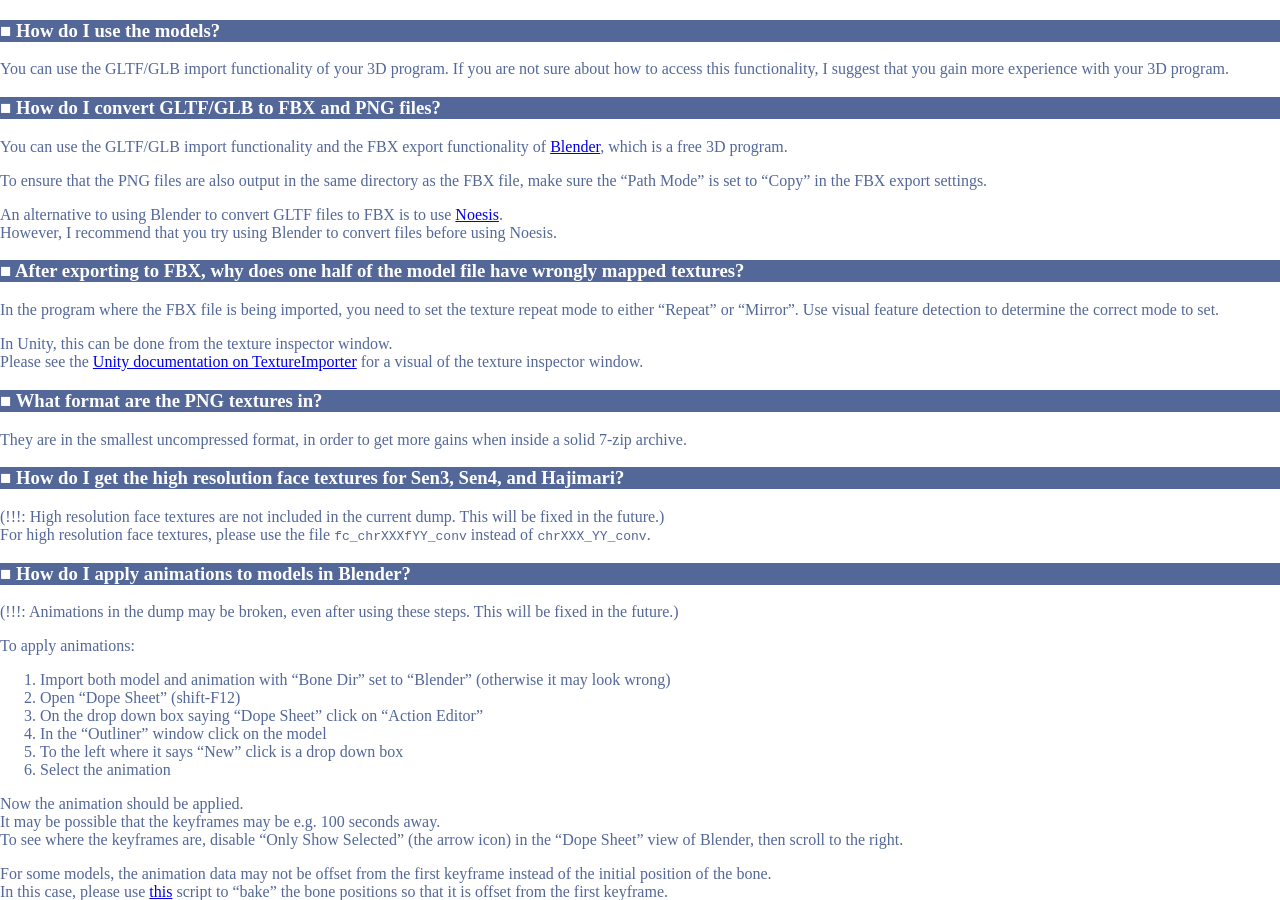
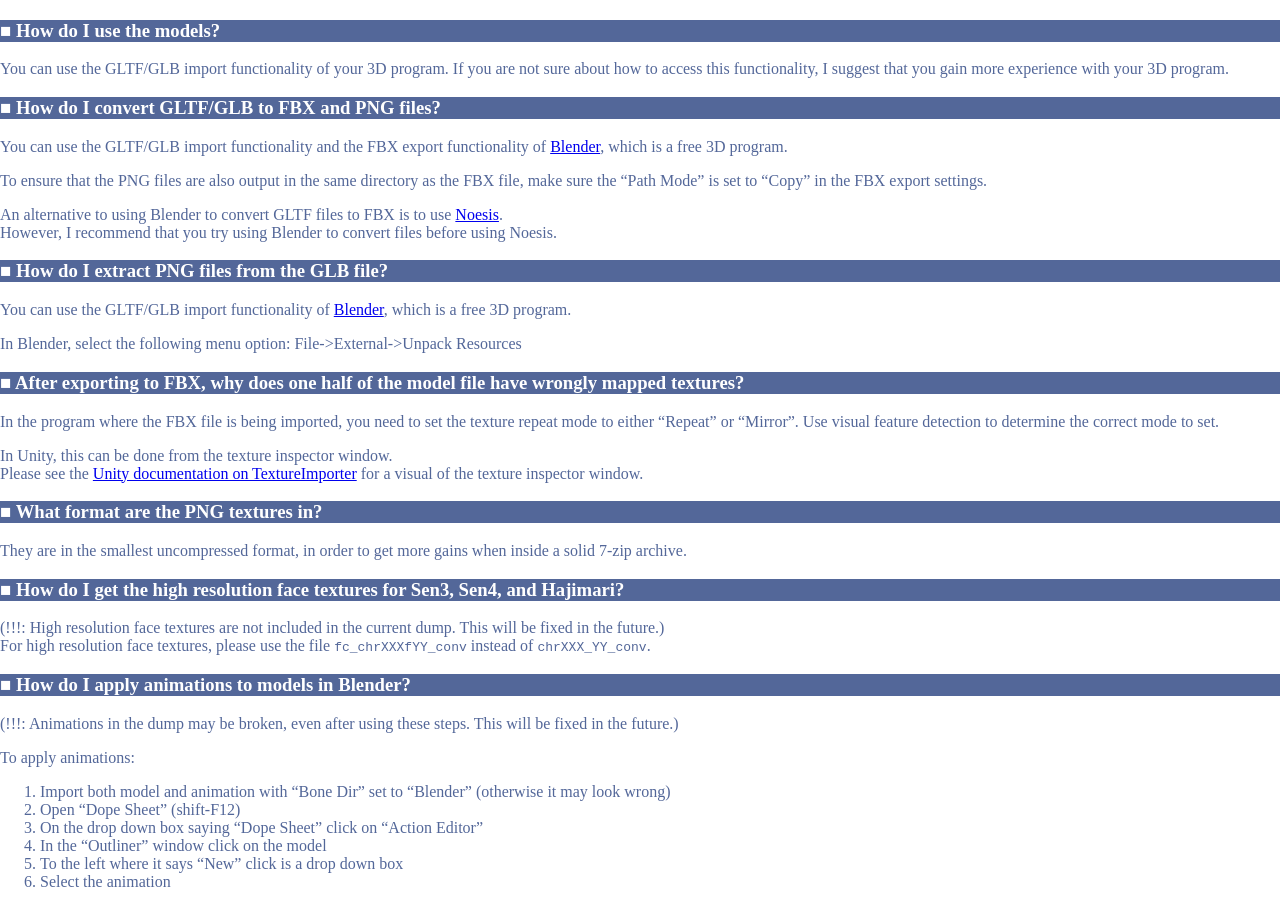
Before and after one commit to uyjulian/falcom-dumps, a Jekyll site: the page built from index.md, in a window 1280 px wide and 900 px high, scrolled down 1873 px. Built offline with Jekyll 4.4.1, drawn with Linux system fonts in a browser that asks for light colours.

Commit message:
Add information related to extracting png from glb

```diff
--- a/index.md
+++ b/index.md
@@ -95,6 +95,11 @@ To ensure that the PNG files are also output in the same directory as the FBX fi
 
 An alternative to using Blender to convert GLTF files to FBX is to use [Noesis](https://www.richwhitehouse.com/index.php?content=inc_projects.php&showproject=91).
 However, I recommend that you try using Blender to convert files before using Noesis.
+
+### How do I extract PNG files from the GLB file?
+You can use the GLTF/GLB import functionality of [Blender](https://www.blender.org/), which is a free 3D program.
+
+In Blender, select the following menu option: File->External->Unpack Resources
 
 ### After exporting to FBX, why does one half of the model file have wrongly mapped textures?
 In the program where the FBX file is being imported, you need to set the texture repeat mode to either "Repeat" or "Mirror". Use visual feature detection to determine the correct mode to set.
```
